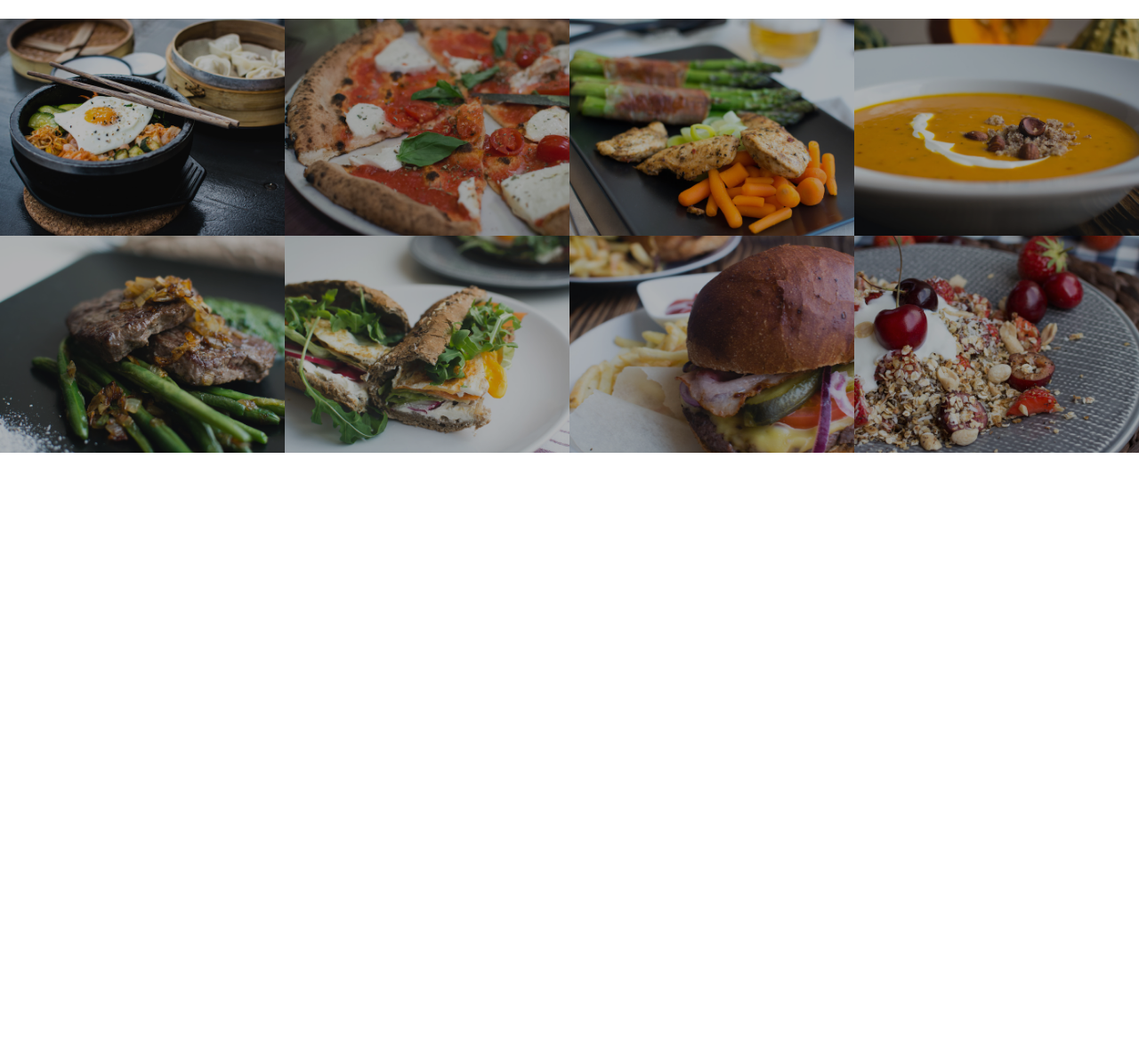
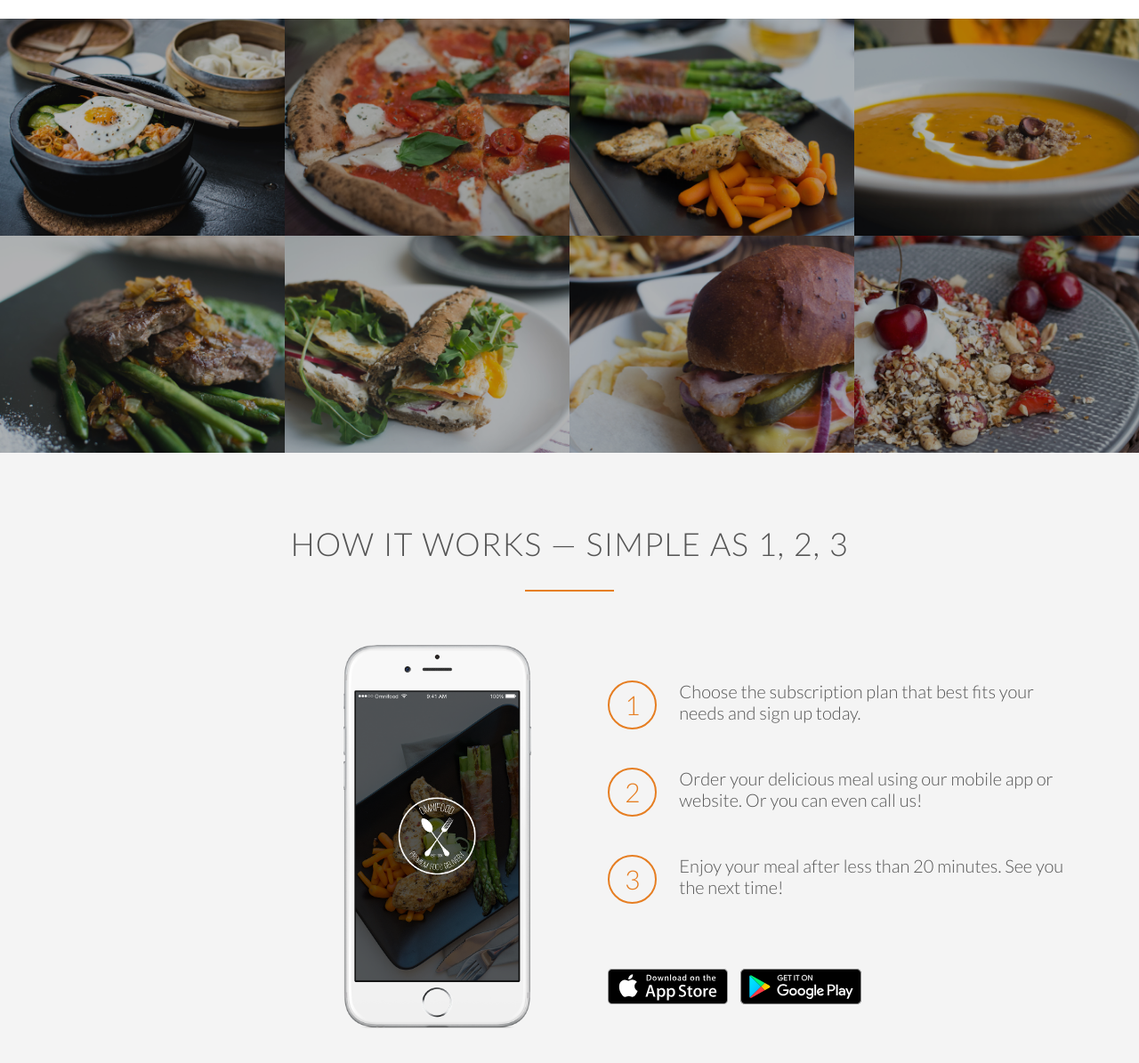
Before and after one commit to olenaborysenko/food-delivery-site, a plain HTML site: page index.html in a window 1280 px wide. Shown: the part 1494-2689 px from the top of the page at 89% size. Before the commit the page ends 2003 px from the top, so only its background shows below. Drawn offline with Linux system fonts and the light colour scheme; files whose address does not match are found by name.

Commit message:
Completed how-it-works section

```diff
--- a/index.html
+++ b/index.html
@@ -36,7 +36,7 @@
 		</div>
 		<div class="row">
 			<div class="col span-1-of-4 features__box">
-				<i class="features__icon ion-android-checkmark-circle"></i>
+				<i class="features__icon ion-android-checkbox-outline"></i>
 				<h3 class="heading heading--tertiary">Up to 365 days/year</h3>
 				<p class="features__text">Never cook again! We really mean that. Our subscription plans include up to 365 days/year coverage. You can also choose to order more flexibly if that's your style.</p>
 			</div>
@@ -105,5 +105,38 @@
 		</ul>
 	</section>
 
+	<section class="steps">
+		<div class="row">
+			<h2 class="heading heading--secondary">How it works &mdash; Simple as 1, 2, 3</h2>
+		</div>
+		<div class="row">
+			<div class="col span-1-of-2 steps__col">
+				<img class="steps__photo" src="resources/img/app-iPhone.png" alt="Omnifood app on iPhone">
+			</div>
+			<div class="col span-1-of-2 steps__col">
+				<div class="steps__container">
+					<div class="steps__num">1</div>
+					<p class="steps__descr">
+						Choose the subscription plan that best fits your needs and sign up today.
+					</p>
+				</div>
+				<div class="steps__container">
+					<div class="steps__num">2</div>
+					<p class="steps__descr">
+						Order your delicious meal using our mobile app or website. Or you can even call us!
+					</p>
+				</div>
+				<div class="steps__container">
+					<div class="steps__num">3</div>
+					<p class="steps__descr">
+						Enjoy your meal after less than 20 minutes. See you the next time!
+					</p>
+				</div>
+				<a href="#" class="steps__app-link"><img src="resources/img/download-app.svg" alt="App Store Button"></a>
+				<a href="#" class="steps__app-link"><img src="resources/img/download-app-android.svg" alt="Google Play Button"></a>
+			</div>
+		</div>
+	</section>
+
 </body>
 </html>
--- a/resources/css/style.css
+++ b/resources/css/style.css
@@ -190,6 +190,12 @@ section {
 	margin-bottom: 0;
 }
 
+.meals__row:after {
+	content: "";
+	display: table;
+	clear: both;
+}
+
 .meals__item {
 	display: block;
 	float: left;
@@ -213,3 +219,50 @@ section {
 	transform: scale(1.05);
 	opacity: 1;
 }
+
+
+/*HOW-IT-WORKS*/
+
+.steps {
+	background-color: #F4F4F4;
+}
+
+.steps__col:first-child {
+	text-align: right;
+	padding-right: 3%;
+	margin-top: 30px;
+}
+
+.steps__col:last-child {
+	padding-left: 3%;
+	margin-top: 70px;
+}
+
+.steps__photo {
+	width: 40%;
+}
+
+.steps__container {
+	margin-bottom: 50px;
+}
+
+.steps__num {
+	color: #E67E22;
+	border: 2px solid #E67E22;
+	display: inline-block;
+	border-radius: 50%;
+	width: 55px;
+	height: 55px;
+	text-align: center;
+	padding: 7px;
+	float: left;
+	font-size: 1.5rem;
+	margin-right: 25px;
+}
+
+.steps__app-link {
+	display: inline-block;
+	height: 50px;
+	margin-right: 10px;
+	margin-top: 30px;
+}
```
Also changed, not shown: resources/img/download-app-android.png (deleted), resources/img/download-app-android.svg (added).
